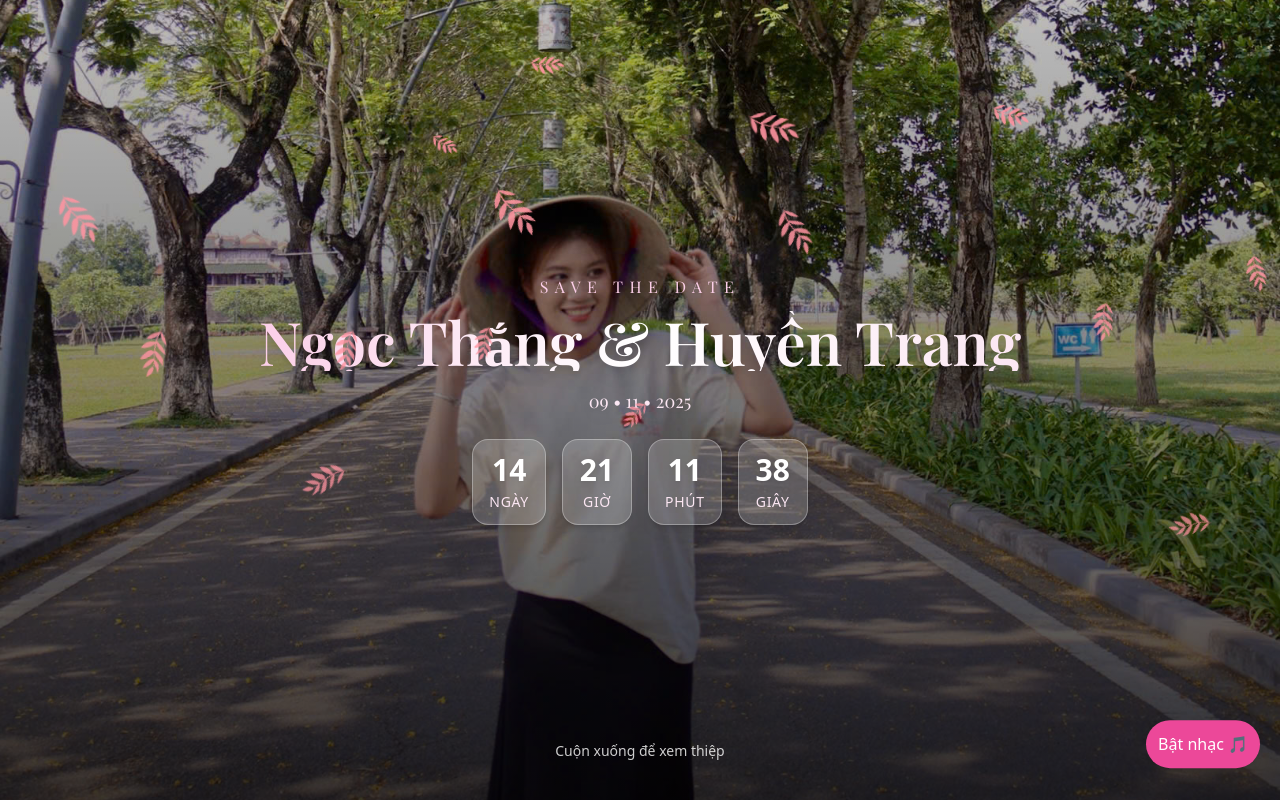
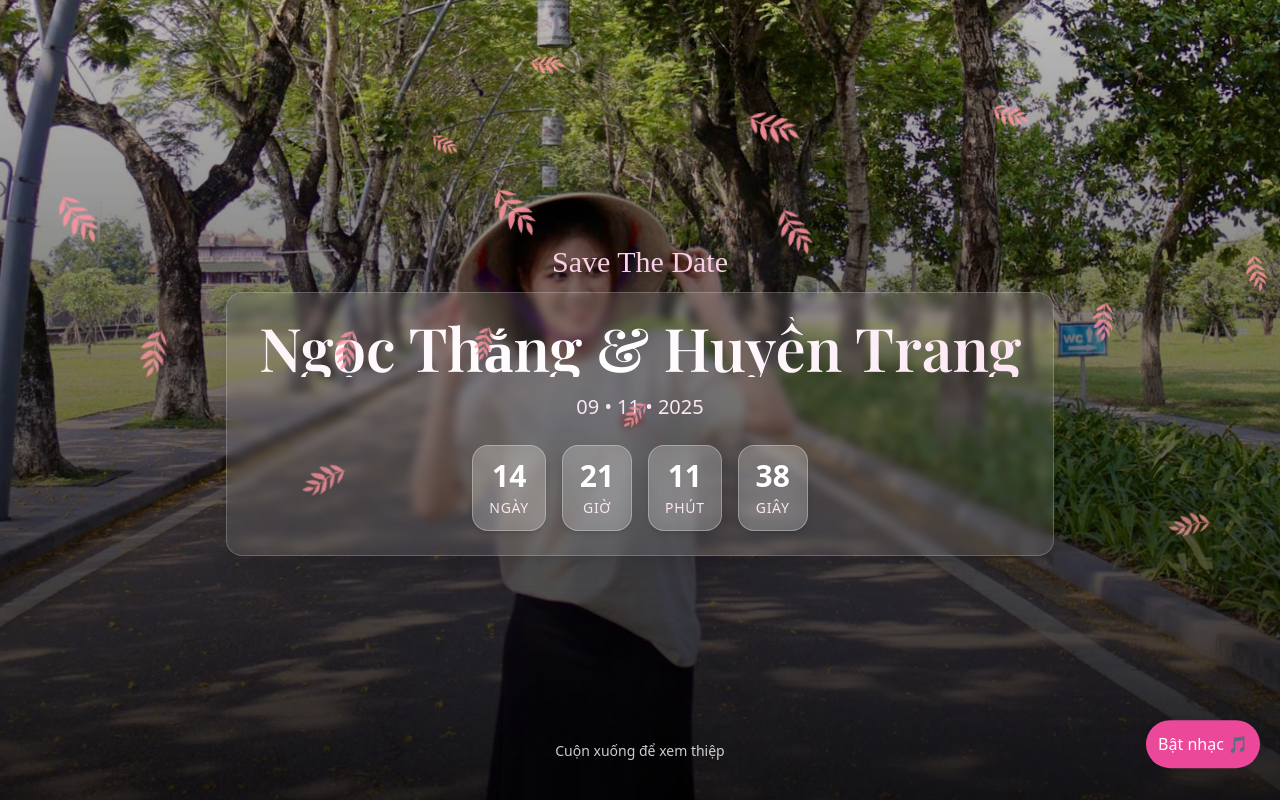
Before and after one commit to hinhisme/ngocthang-huyentrang, a React (Vite) app: page / in a window 1280 px wide. Shown: the top 800 px of the page. Built offline with nearby package versions, Linux system fonts and the light colour scheme; no server answers.

Commit message:
Fix font Header

```diff
--- a/src/components/Header.jsx
+++ b/src/components/Header.jsx
@@ -7,25 +7,27 @@ export default function Header() {
       <img
         src="/images/header.jpg"
         alt="Ảnh cưới"
-        className="absolute inset-0 w-full h-full object-cover brightness-75"
+        className="absolute inset-0 w-full h-full object-cover brightness-75 scale-105 animate-slow-zoom"
       />
-      <div className="absolute inset-0 bg-gradient-to-t from-black/70 via-black/30 to-transparent" />
+      <div className="absolute inset-0 bg-gradient-to-t from-black/80 via-black/40 to-transparent" />
 
       <ScrollReveal direction="up" delay={200}>
-        <div className="relative z-10 text-center text-white drop-shadow-lg px-4">
-          <p className="text-sm font-playfair md:text-base tracking-[0.4em] uppercase text-pink-200 mb-3 animate-fade-in">
+        <div className="relative z-10 text-center text-white px-6">
+          <p className="text-3xl font-['Great_Vibes'] text-pink-200 mb-3 animate-fade-in drop-shadow-lg">
             Save The Date
           </p>
 
-          <h1 className="text-4xl md:text-6xl font-playfair font-semibold bg-gradient-to-r from-pink-200 via-white to-pink-100 bg-clip-text text-transparent animate-slide-up">
-            Ngọc Thắng & Huyền Trang
-          </h1>
+          <div className="bg-white/10 backdrop-blur-sm rounded-2xl px-8 py-6 shadow-xl border border-white/20 inline-block">
+            <h1 className="text-4xl md:text-6xl font-playfair font-semibold bg-clip-text text-transparent bg-gradient-to-r from-pink-100 via-white to-pink-200 animate-gradient">
+              Ngọc Thắng & Huyền Trang
+            </h1>
 
-          <p className="text-lg font-playfair d:text-xl font-light mt-4 text-pink-100 animate-fade-in">
-            09 • 11 • 2025
-          </p>
+            <p className="text-lg md:text-xl font-light mt-4 text-pink-100 animate-fade-in">
+              09 • 11 • 2025
+            </p>
 
-          <Countdown targetDate={new Date("2025-11-09T00:00:00")} />
+            <Countdown targetDate={new Date("2025-11-09T00:00:00")} />
+          </div>
         </div>
       </ScrollReveal>
 
@@ -38,18 +40,25 @@ export default function Header() {
           from { opacity: 0; transform: translateY(20px); }
           to { opacity: 1; transform: translateY(0); }
         }
-
-        @keyframes slide-up {
-          from { opacity: 0; transform: translateY(30px); }
-          to { opacity: 1; transform: translateY(0); }
-        }
-
         .animate-fade-in {
           animation: fade-in 1.2s ease forwards;
         }
 
-        .animate-slide-up {
-          animation: slide-up 1.2s ease forwards;
+        @keyframes gradient {
+          0%, 100% { background-position: 0% 50%; }
+          50% { background-position: 100% 50%; }
+        }
+        .animate-gradient {
+          background-size: 200%;
+          animation: gradient 6s ease infinite;
+        }
+
+        @keyframes slow-zoom {
+          from { transform: scale(1); }
+          to { transform: scale(1.05); }
+        }
+        .animate-slow-zoom {
+          animation: slow-zoom 20s ease-in-out infinite alternate;
         }
       `}</style>
     </header>
```
